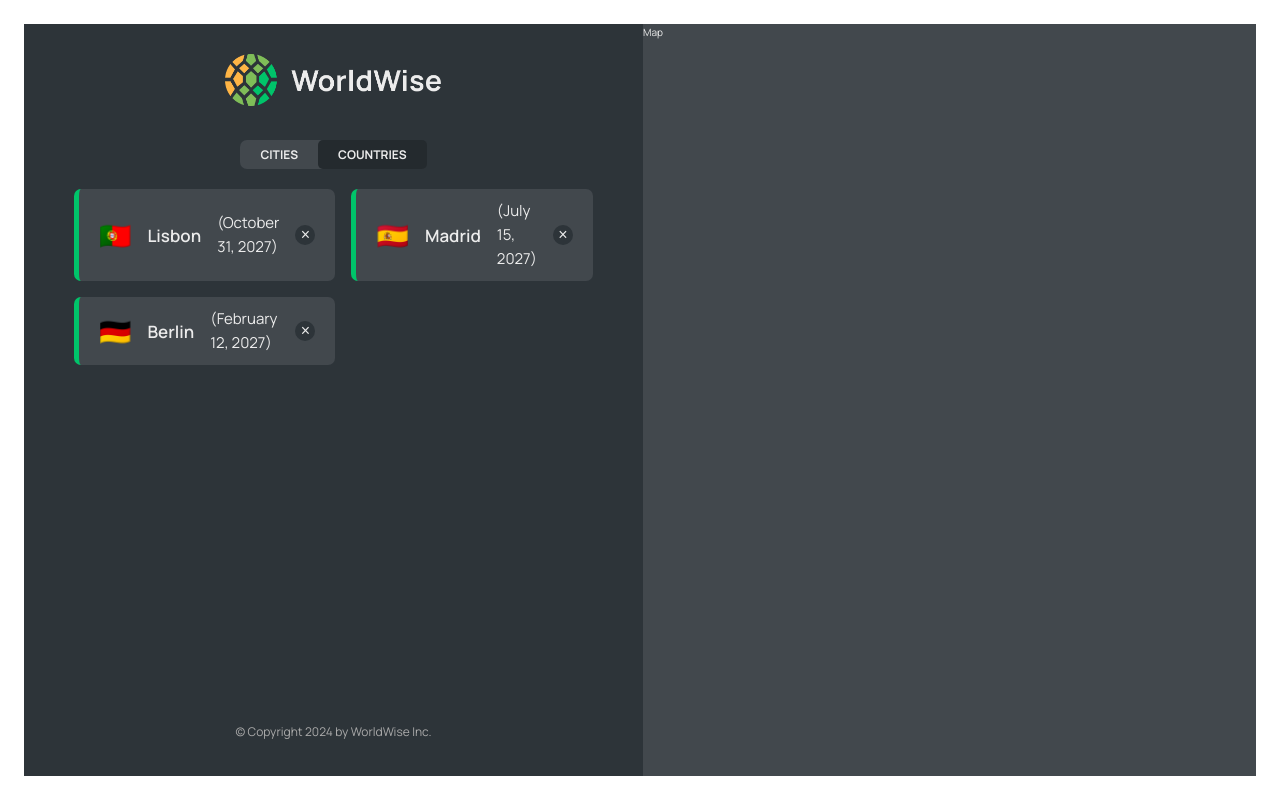
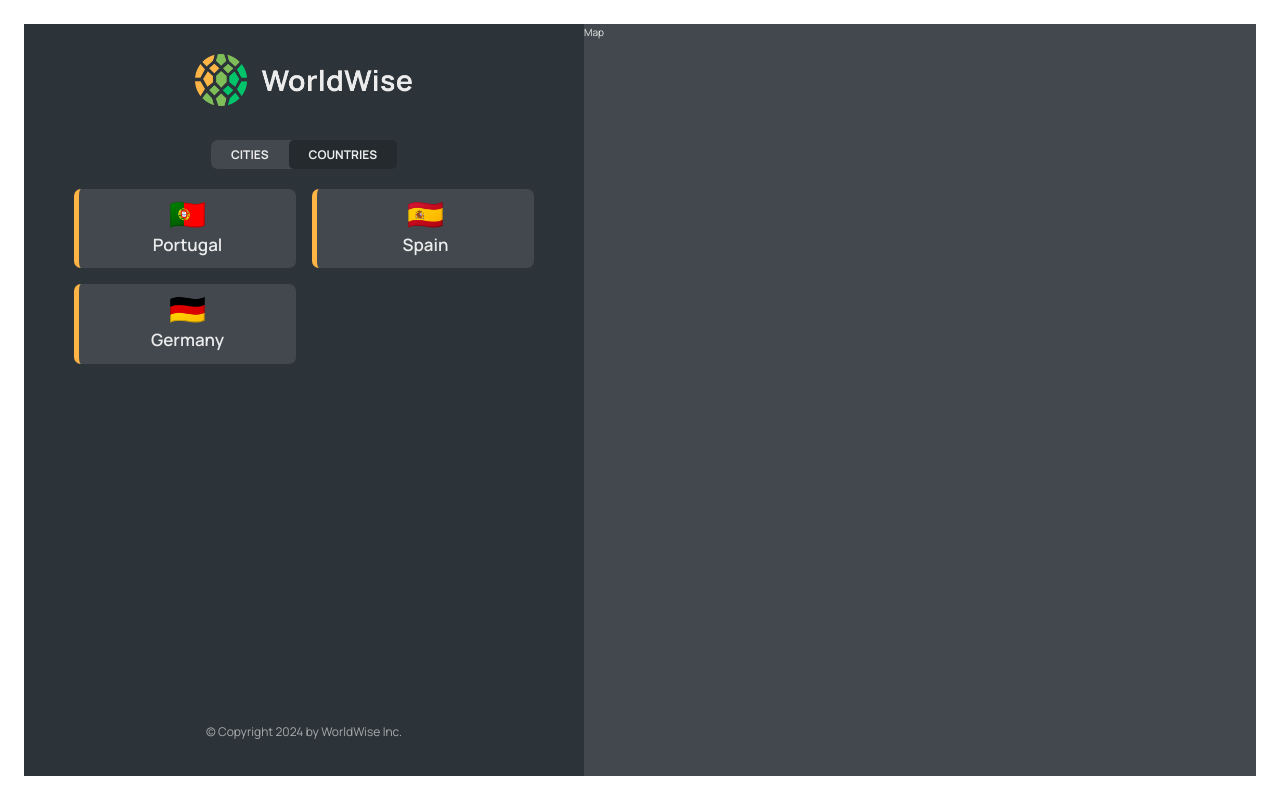
Before and after one commit to satyamkale27/World-Wise, a React (Vite) app: page /app/countries in a window 1280 px wide. Built offline with nearby package versions, Linux system fonts and the light colour scheme; data requests are answered from the project's data file.

Commit message:
unique countries using reduce method

```diff
--- a/src/components/CountryList.jsx
+++ b/src/components/CountryList.jsx
@@ -1,5 +1,5 @@
 import styles from "./CountryList.module.css";
-import CityItem from "./CityItem";
+import CountryItem from "./CountryItem";
 import Spinner from "./Spinner";
 import Message from "./Message";
 function CountriesList({ cities, isLoading }) {
@@ -10,10 +10,17 @@ function CountriesList({ cities, isLoading }) {
         message={"Add your frist city by clicking on a city on the map"}
       />
     );
+
+  const countries = cities.reduce((arr, city) => {
+    if (!arr.map((el) => el.country).includes(city.country))
+      return [...arr, { country: city.country, emoji: city.emoji }];
+    else return arr;
+  }, []);
+
   return (
     <ul className={styles.countryList}>
-      {cities.map((city) => (
-        <CityItem city={city} key={city.id} />
+      {countries.map((country) => (
+        <CountryItem country={country} />
       ))}
     </ul>
   );
```
